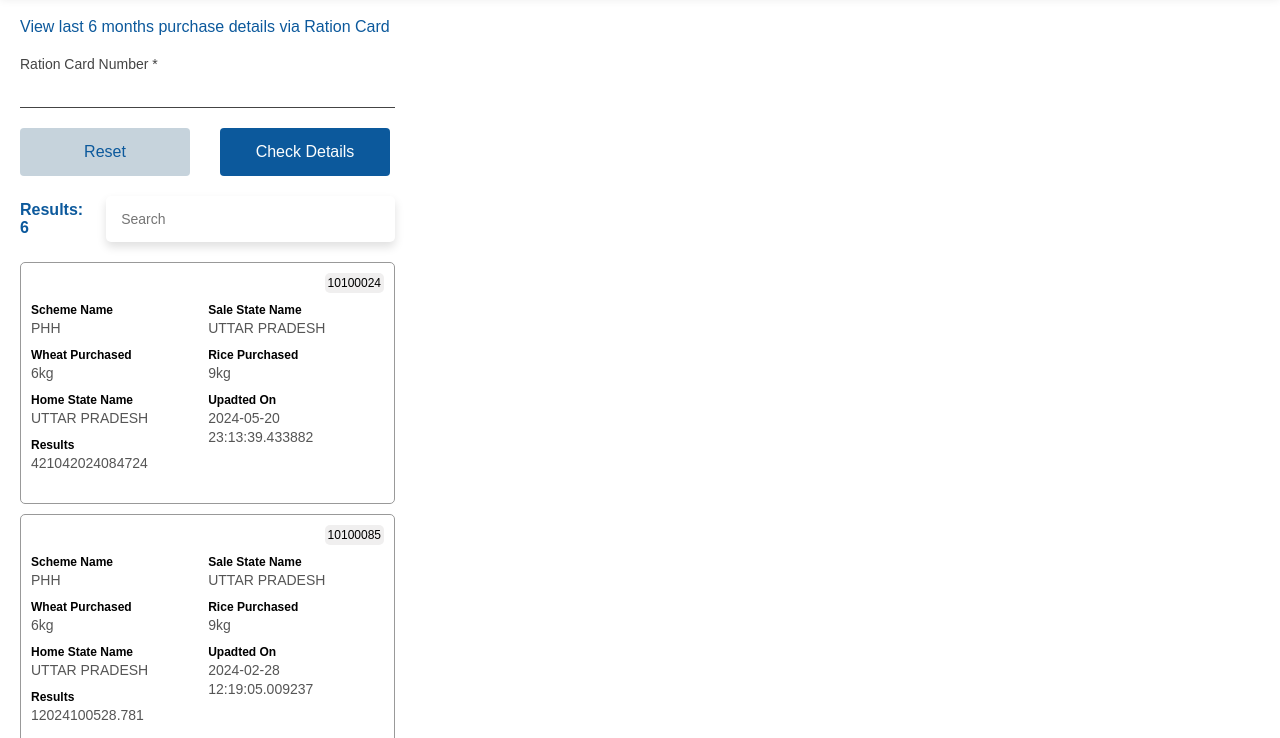
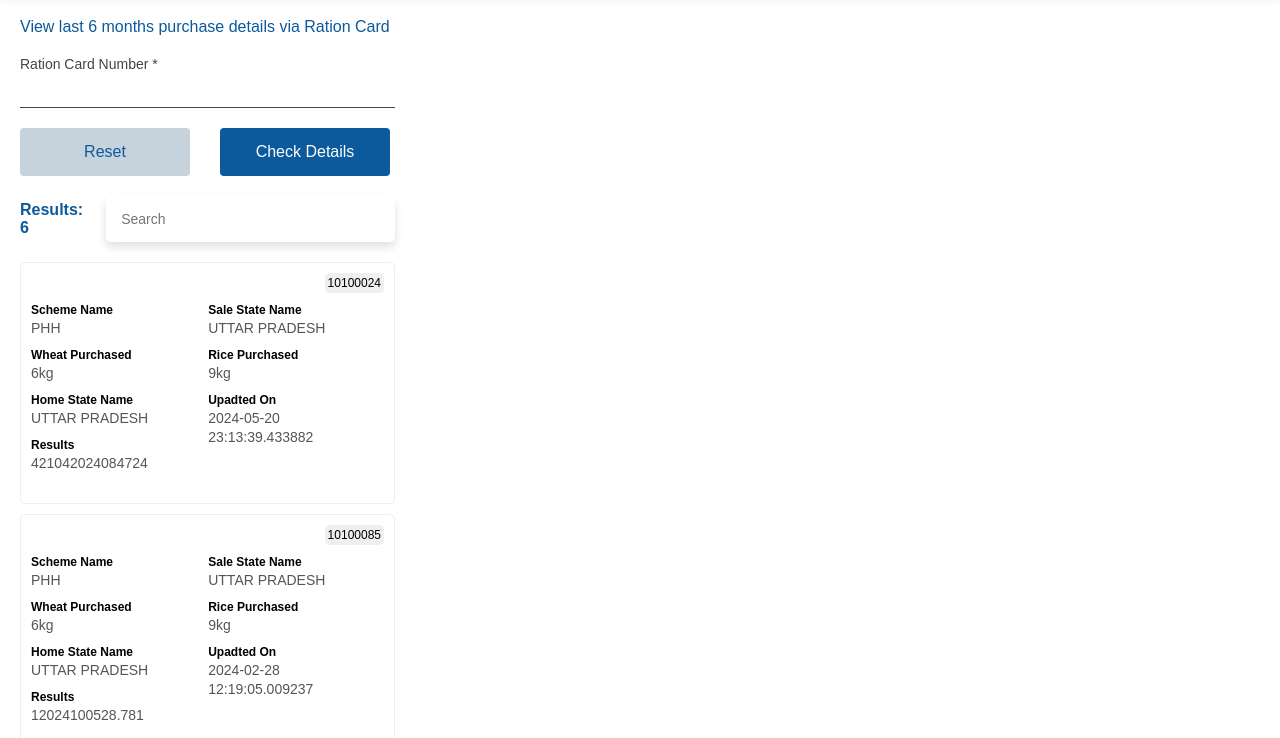
Before and after one commit to yashbhardwaj03/Meraration, a plain HTML site: page index.html in a window 1280 px wide. Both pictures are taken after a click on the button "Check Details". Shown: the part 62-800 px from the top of the page. Drawn offline with Linux system fonts and the light colour scheme.

Commit message:
card border color

```diff
--- a/style.css
+++ b/style.css
@@ -136,7 +136,7 @@ body{
 .card{
     display: flex;
     flex-direction: column;
-    border: 1px solid #999;
+    border: 1px solid #f0efef;
     border-radius: 5px;
     padding-bottom: 10px;
 }
```
